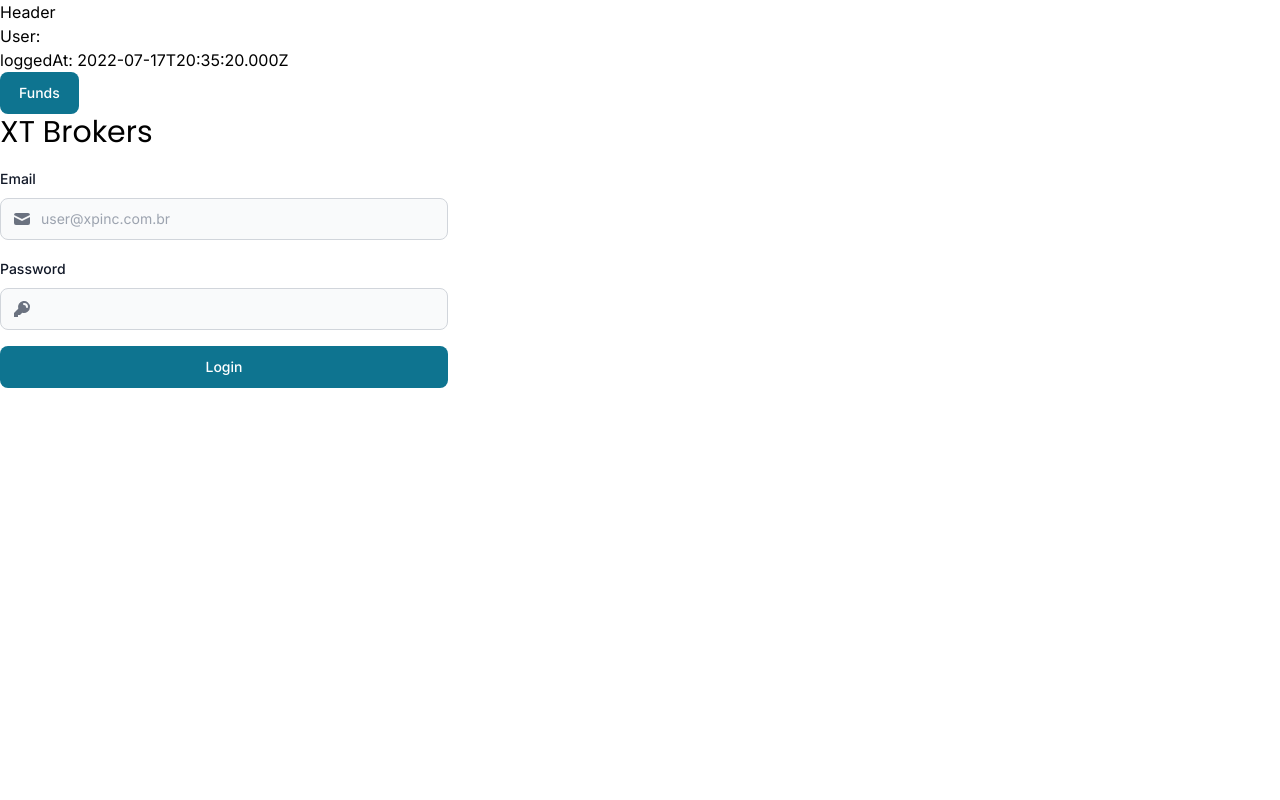
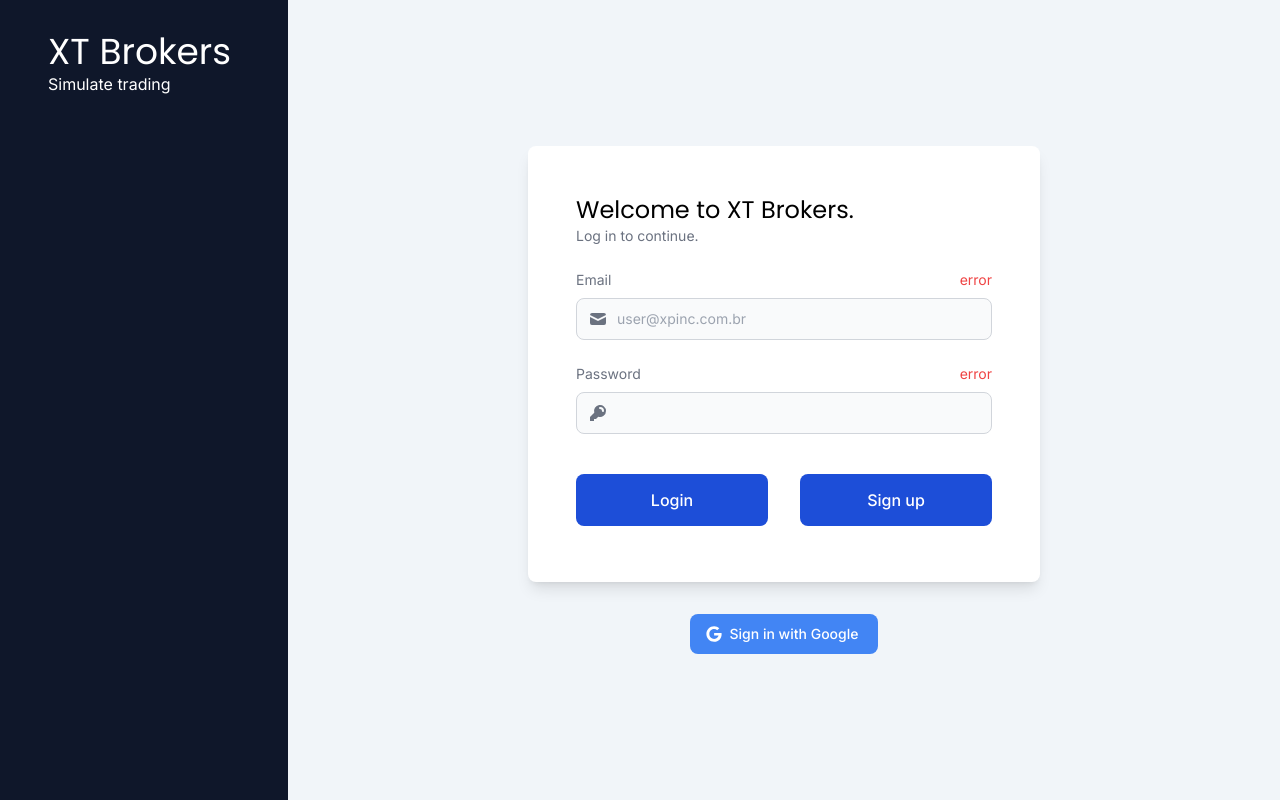
Before and after one commit to pedrossdemelo/xt-brokers, a React (Vite) app: page /login in a window 1280 px wide. Built offline with nearby package versions, Linux system fonts and the light colour scheme.

Commit message:
feat(styles): style homepage

```diff
--- a/src/App.tsx
+++ b/src/App.tsx
@@ -8,7 +8,7 @@
   const loggedIn = !!user;
 
   return (
-    <div className="max-w-md">
+    <div className="min-h-screen bg-slate-100 flex flex-col">
       <Header />
 
       <Routes>
--- a/src/components/Header.tsx
+++ b/src/components/Header.tsx
@@ -16,6 +16,8 @@
 export default function Header() {
   const { user, loggedAt, goToFunds } = useHeader();
 
+  if (!user) return null;
+
   return (
     <>
       <div>Header</div>
--- a/src/pages/Home.tsx
+++ b/src/pages/Home.tsx
@@ -1,5 +1,5 @@
 import { KeyIcon, MailIcon } from "@heroicons/react/solid";
-import { Button, Label, TextInput } from "flowbite-react";
+import { TextInput } from "flowbite-react";
 import { useUserData } from "hooks";
 import React from "react";
 import { useNavigate } from "react-router-dom";
@@ -31,13 +31,31 @@
   const { password, setPassword, email, setEmail, handleSubmit } = useHome();
 
   return (
-    <>
-      <h1 className="text-3xl mb-4">XT Brokers</h1>
+    <div className="flex grow">
+      <div className="hidden md:block w-72 bg-slate-900 text-white py-8 px-12">
+        <h1 className="text-4xl">XT Brokers</h1>
 
-      <form className="flex flex-col gap-4" onSubmit={handleSubmit}>
+        <p className="w-full">Simulate trading</p>
+      </div>
+
+      <div className="flex flex-col grow items-center justify-center p-4 md:p-10">
+        <form
+          className="flex flex-col gap-4 p-8 lg:gap-6 lg:p-12 shadow-lg max-w-md md:max-w-lg w-full rounded-lg bg-white"
+          onSubmit={handleSubmit}
+        >
           <div>
-          <div className="mb-2 block">
-            <Label htmlFor="email-input" value="Email" />
+            <h1 className="text-2xl">Welcome to XT Brokers.</h1>
+
+            <p className="text-gray-500 text-sm">Log in to continue.</p>
+          </div>
+
+          <div>
+            <div className="mb-2 flex justify-between text-sm">
+              <label className="text-gray-500" htmlFor="email-input">
+                Email
+              </label>
+
+              <p className="text-red-500">error</p>
             </div>
 
             <TextInput
@@ -52,8 +70,12 @@
           </div>
 
           <div>
-          <div className="mb-2 block">
-            <Label htmlFor="password-input" value="Password" />
+            <div className="mb-2 flex justify-between text-sm">
+              <label className="text-gray-500" htmlFor="password-input">
+                Password
+              </label>
+
+              <p className="text-red-500">error</p>
             </div>
 
             <TextInput
@@ -66,8 +88,54 @@
             />
           </div>
 
-        <Button type="submit">Login</Button>
+          <div className="flex pt-4 gap-4">
+            <button
+              type="submit"
+              className="text-white bg-blue-700 hover:bg-blue-800 focus:ring-4
+            focus:ring-blue-300 font-medium rounded-lg px-5 py-3.5 mr-2 mb-2
+            dark:bg-blue-600 dark:hover:bg-blue-700 focus:outline-none
+            dark:focus:ring-blue-800 w-full"
+            >
+              Login
+            </button>
+
+            <button
+              type="submit"
+              className="text-white bg-blue-700 hover:bg-blue-800 focus:ring-4
+            focus:ring-blue-300 font-medium rounded-lg px-5 py-3.5 ml-2 mb-2
+            dark:bg-blue-600 dark:hover:bg-blue-700 focus:outline-none
+            dark:focus:ring-blue-800 w-full"
+            >
+              Sign up
+            </button>
+          </div>
         </form>
-    </>
+
+        <button
+          type="button"
+          className="text-white bg-[#4285F4] hover:bg-[#4285F4]/90 focus:ring-4
+        focus:outline-none focus:ring-[#4285F4]/50 font-medium rounded-lg
+        text-sm px-5 py-2.5 text-center inline-flex items-center
+        dark:focus:ring-[#4285F4]/55 mt-8"
+        >
+          <svg
+            className="mr-2 -ml-1 w-4 h-4"
+            aria-hidden="true"
+            focusable="false"
+            data-prefix="fab"
+            data-icon="google"
+            role="img"
+            xmlns="http://www.w3.org/2000/svg"
+            viewBox="0 0 488 512"
+          >
+            <path
+              fill="currentColor"
+              d="M488 261.8C488 403.3 391.1 504 248 504 110.8 504 0 393.2 0 256S110.8 8 248 8c66.8 0 123 24.5 166.3 64.9l-67.5 64.9C258.5 52.6 94.3 116.6 94.3 256c0 86.5 69.1 156.6 153.7 156.6 98.2 0 135-70.4 140.8-106.9H248v-85.3h236.1c2.3 12.7 3.9 24.9 3.9 41.4z"
+            ></path>
+          </svg>
+          Sign in with Google
+        </button>
+      </div>
+    </div>
   );
 }
```
Lines whose indentation alone changed are shown as unchanged.
